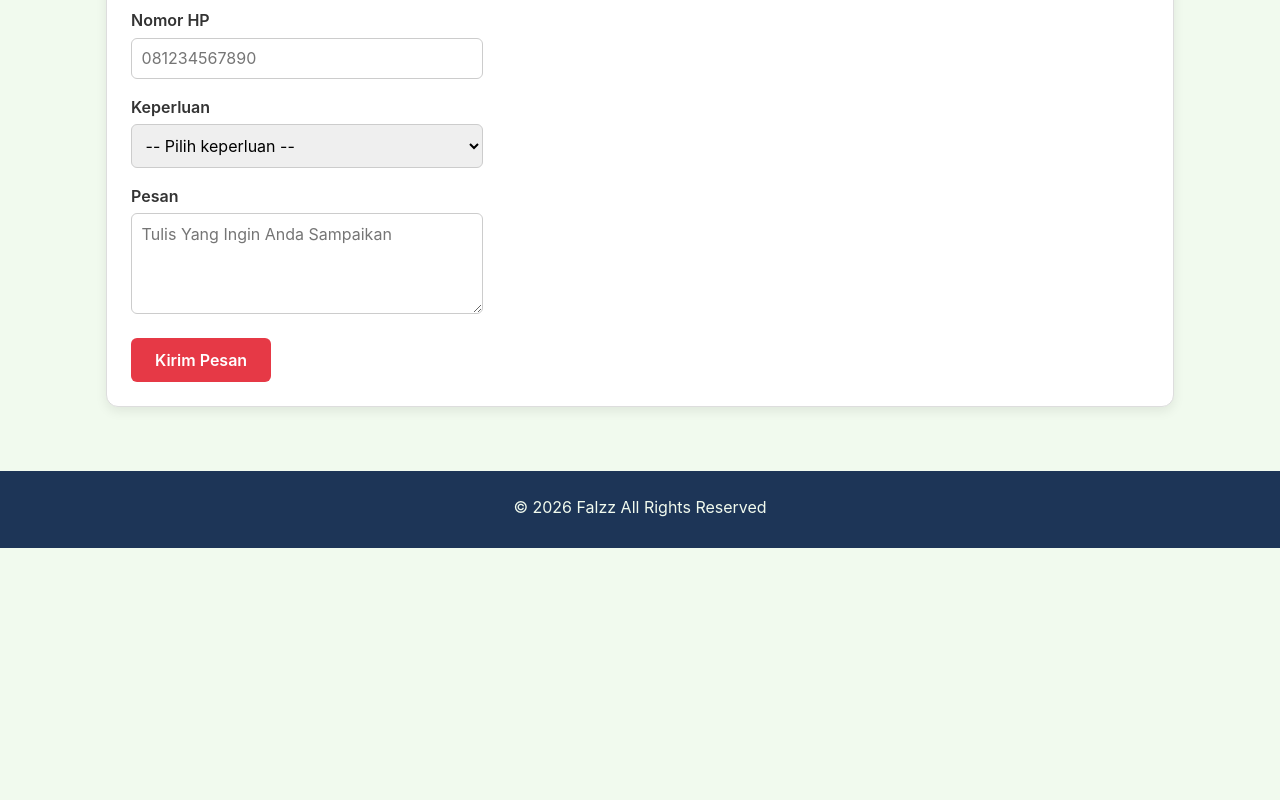
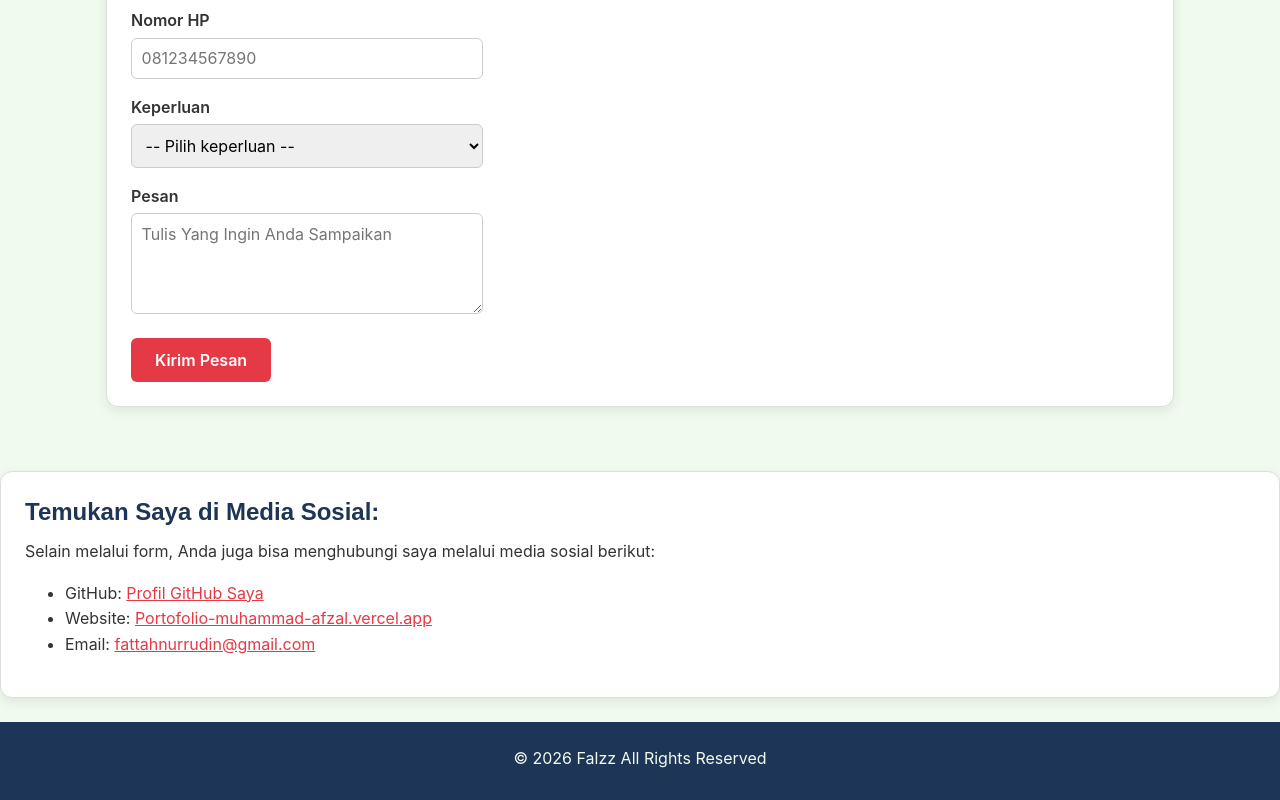
Before and after one commit to afzal-lgtm/portofolio, a plain HTML site: page porto/kontak.html in a window 1280 px wide. Shown: the part 389-1189 px from the top of the page. Before the commit the page ends 937 px from the top, so only its background shows below. Drawn offline with Linux system fonts and the light colour scheme.

Commit message:
tambah kartu dihalaman kontak

```diff
--- a/porto/kontak.html
+++ b/porto/kontak.html
@@ -58,6 +58,14 @@
       </section>
     </div>
   </main>
+  <section class="kartu">
+        <h2>Temukan Saya di Media Sosial:</h2>
+        <p>Selain melalui form, Anda juga bisa menghubungi saya melalui media sosial berikut:</p>
+        <ul>
+          <li>GitHub: <a href="https://github.com/afzal-lgtm" target="_blank">Profil GitHub Saya</a></li>
+          <li>Website: <a href="https://portofolio-muhammad-afzal.vercel.app/" target="_blank">Portofolio-muhammad-afzal.vercel.app</a></li>
+          <li>Email: <a href="mailto:fattahnurrudin@gmail.com">fattahnurrudin@gmail.com</a></li>
+      </section>
 
   <footer>
     <p>&copy; 2026 Falzz All Rights Reserved</p>
```
Also changed, not shown: 1 other file.
